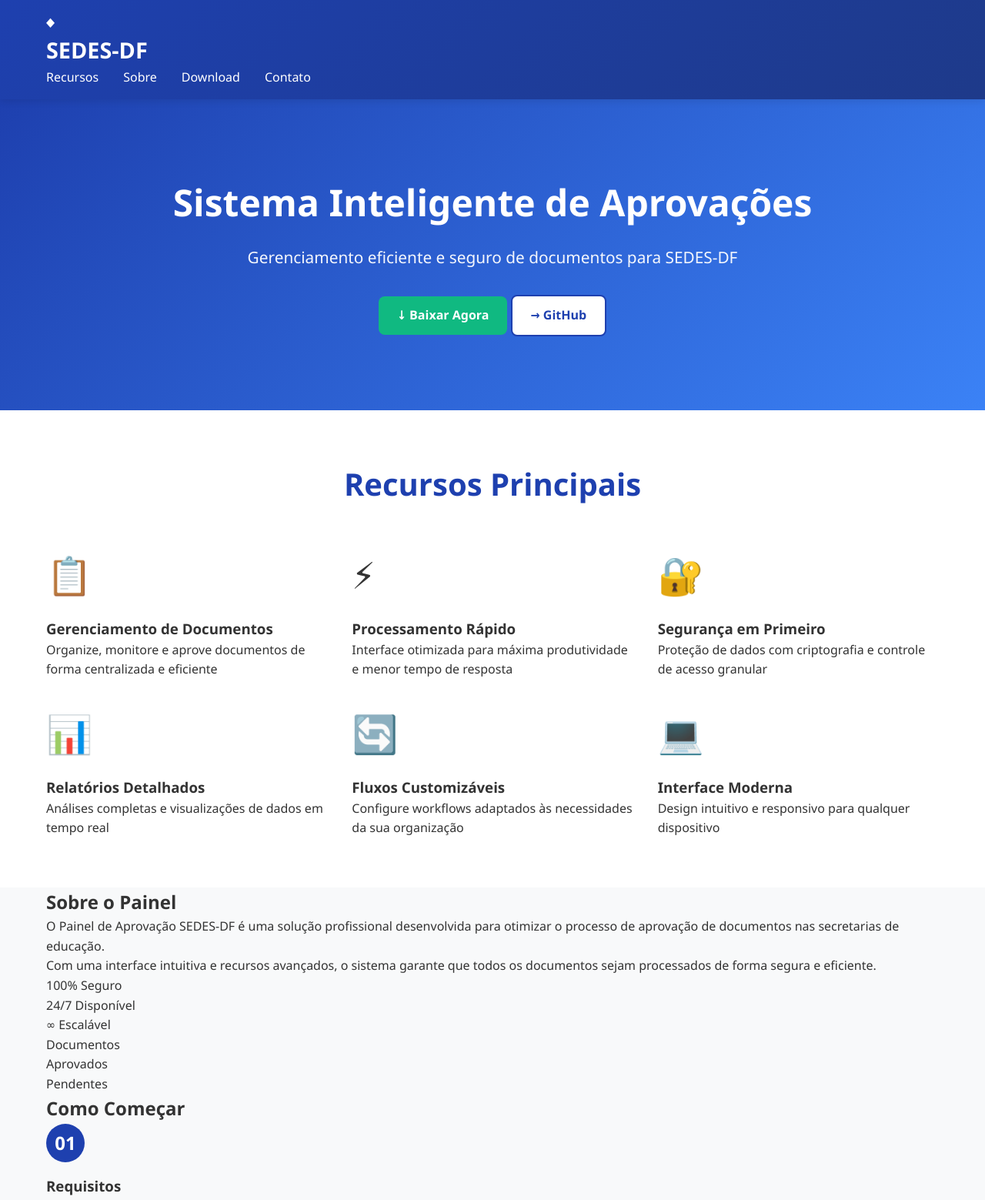
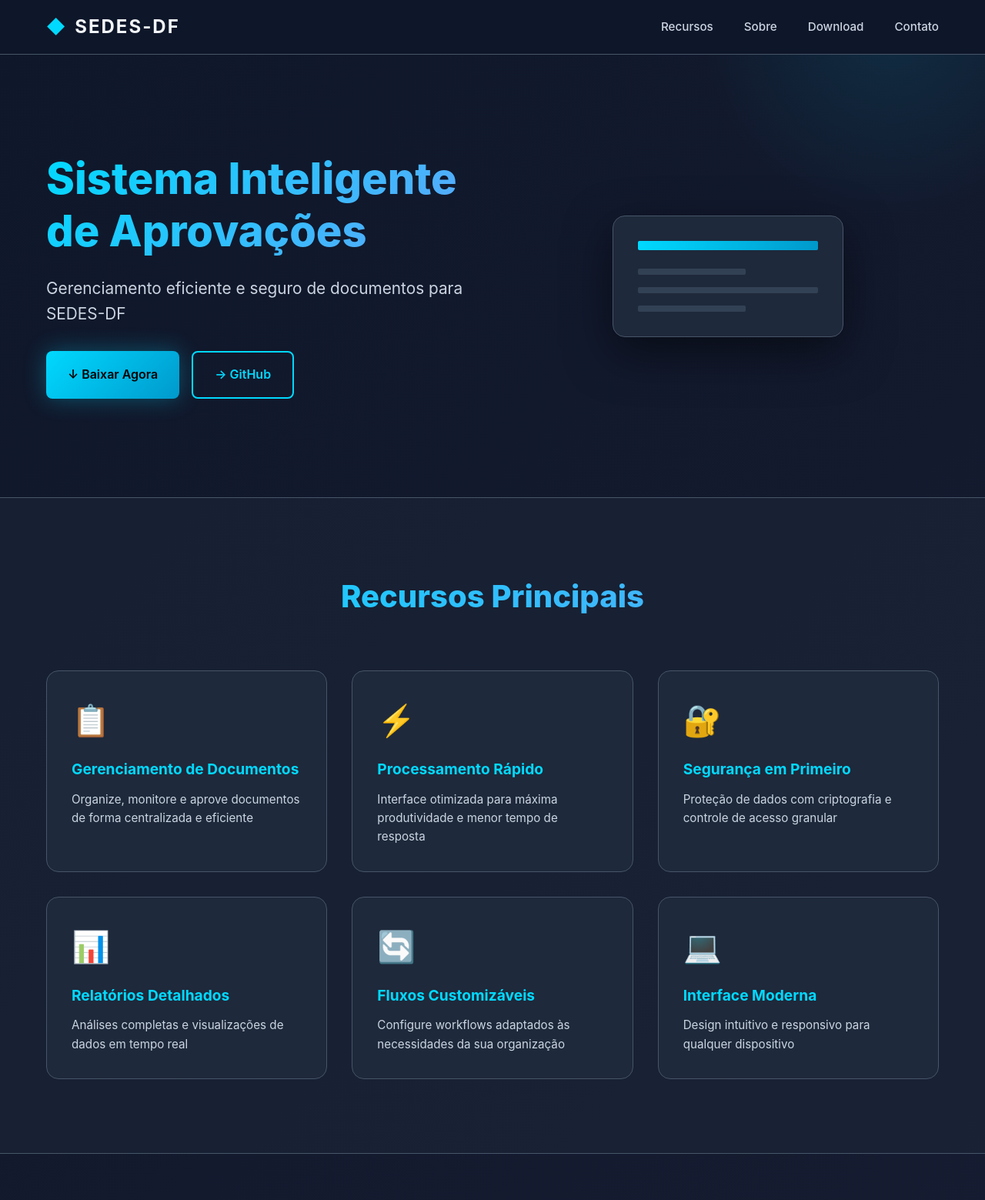
Before and after one commit to rodrigocontatomr-coder/painel-aprovacao-sedes, a plain HTML site: page index.html in a window 1280 px wide. Shown: the top 1559 px of the page at 77% size. Drawn offline with Linux system fonts and the light colour scheme.

Commit message:
refactor: complete redesign with modern dark mode

```diff
--- a/script.js
+++ b/script.js
@@ -12,49 +12,67 @@ document.querySelectorAll('a[href^="#"]').forEach(anchor => {
     });
 });
 
-// Animação ao rolar a página
+// Animação ao rolar
 const observerOptions = {
     threshold: 0.1,
     rootMargin: '0px 0px -100px 0px'
 };
 
-const observer = new IntersectionObserver(function(entries) {
+const observer = new IntersectionObserver((entries) => {
     entries.forEach(entry => {
         if (entry.isIntersecting) {
-            entry.target.style.animation = 'fadeIn 0.6s ease forwards';
+            entry.target.style.animation = 'slideUp 0.6s ease forwards';
             observer.unobserve(entry.target);
         }
     });
 }, observerOptions);
 
-// Aplicar observador aos cards
-document.querySelectorAll('.feature-card, .step, .req-item').forEach(el => {
+document.querySelectorAll('.feature, .step-item, .stat').forEach(el => {
     observer.observe(el);
 });
 
-// Animação CSS
+// Adicionar animação CSS
 const style = document.createElement('style');
 style.textContent = `
-    @keyframes fadeIn {
+    @keyframes slideUp {
         from {
             opacity: 0;
-            transform: translateY(20px);
+            transform: translateY(30px);
         }
         to {
             opacity: 1;
             transform: translateY(0);
         }
     }
+
+    @keyframes glow {
+        0%, 100% {
+            box-shadow: 0 0 20px rgba(0, 217, 255, 0.3);
+        }
+        50% {
+            box-shadow: 0 0 40px rgba(0, 217, 255, 0.6);
+        }
+    }
 `;
 document.head.appendChild(style);
 
-// Função para atualizar ano no footer
-document.addEventListener('DOMContentLoaded', function() {
-    const year = new Date().getFullYear();
-    const footerText = document.querySelector('footer p');
-    if (footerText && footerText.textContent.includes('2026')) {
-        footerText.textContent = footerText.textContent.replace('2026', year);
+// Efeito de parallax suave
+window.addEventListener('scroll', () => {
+    const hero = document.querySelector('.hero');
+    if (hero) {
+        const scrolled = window.pageYOffset;
+        hero.style.backgroundPosition = `0 ${scrolled * 0.5}px`;
     }
 });
 
-console.log('Painel de Aprovação SEDES-DF - Site carregado com sucesso!');
+// Atualizar ano
+document.addEventListener('DOMContentLoaded', () => {
+    const year = new Date().getFullYear();
+    const footer = document.querySelector('.footer-content p');
+    if (footer) {
+        footer.textContent = footer.textContent.replace('2026', year);
+    }
+});
+
+console.log('%c SEDES-DF Painel de Aprovação', 'color: #00d9ff; font-size: 16px; font-weight: bold;');
+console.log('%c Sistema carregado com sucesso! 🚀', 'color: #60a5fa; font-size: 14px;');
--- a/styles.css
+++ b/styles.css
@@ -1,6 +1,18 @@
 /* ========================================
-   ESTILOS GLOBAIS
+   VARIÁVEIS E RESET
    ======================================== */
+
+:root {
+    --bg-primary: #0f172a;
+    --bg-secondary: #1e293b;
+    --bg-tertiary: #334155;
+    --text-primary: #f1f5f9;
+    --text-secondary: #cbd5e1;
+    --accent: #00d9ff;
+    --accent-dark: #0099cc;
+    --success: #10b981;
+    --border: #475569;
+}
 
 * {
     margin: 0;
@@ -8,11 +20,16 @@
     box-sizing: border-box;
 }
 
+html {
+    scroll-behavior: smooth;
+}
+
 body {
-    font-family: 'Segoe UI', Tahoma, Geneva, Verdana, sans-serif;
+    font-family: 'Inter', -apple-system, BlinkMacSystemFont, 'Segoe UI', sans-serif;
+    background: linear-gradient(135deg, var(--bg-primary) 0%, #1a1f35 100%);
+    color: var(--text-primary);
     line-height: 1.6;
-    color: #333;
-    background-color: #f8f9fa;
+    min-height: 100vh;
 }
 
 .container {
@@ -26,41 +43,76 @@ body {
    ======================================== */
 
 .navbar {
-    background: linear-gradient(135deg, #1e40af 0%, #1e3a8a 100%);
-    color: white;
-    padding: 1rem 0;
+    background: rgba(15, 23, 42, 0.95);
+    backdrop-filter: blur(10px);
+    border-bottom: 1px solid var(--border);
     position: sticky;
     top: 0;
-    box-shadow: 0 2px 10px rgba(0, 0, 0, 0.1);
     z-index: 1000;
+    padding: 1rem 0;
 }
 
-.nav-content {
+.nav-wrapper {
     display: flex;
     justify-content: space-between;
     align-items: center;
 }
 
+.logo {
+    display: flex;
+    align-items: center;
+    gap: 0.75rem;
+    cursor: pointer;
+    transition: transform 0.3s;
+}
+
+.logo:hover {
+    transform: scale(1.05);
+}
+
+.logo-icon {
+    font-size: 1.5rem;
+    color: var(--accent);
+}
+
 .logo h1 {
-    font-size: 1.8rem;
+    font-size: 1.5rem;
     font-weight: 700;
+    letter-spacing: 2px;
 }
 
 .nav-links {
     display: flex;
     list-style: none;
-    gap: 2rem;
+    gap: 2.5rem;
 }
 
 .nav-links a {
-    color: white;
+    color: var(--text-secondary);
     text-decoration: none;
-    transition: opacity 0.3s ease;
+    font-size: 0.95rem;
     font-weight: 500;
+    transition: color 0.3s;
+    position: relative;
 }
 
 .nav-links a:hover {
-    opacity: 0.8;
+    color: var(--accent);
+}
+
+.nav-links a::after {
+    content: '';
+    position: absolute;
+    bottom: -5px;
+    left: 0;
+    width: 0;
+    height: 2px;
+    background: var(--accent);
+    transition: width 0.3s;
+}
+
+.nav-links a:hover::after {
+    width: 100%;
 }
 
 /* ========================================
@@ -68,67 +120,134 @@ body {
    ======================================== */
 
 .hero {
-    background: linear-gradient(135deg, #1e40af 0%, #3b82f6 100%);
-    color: white;
-    padding: 6rem 0;
-    text-align: center;
+    padding: 8rem 0;
+    position: relative;
+    overflow: hidden;
 }
 
-.hero-content h2 {
-    font-size: 3rem;
-    margin-bottom: 1rem;
-    font-weight: 700;
+.hero::before {
+    content: '';
+    position: absolute;
+    top: -50%;
+    right: -10%;
+    width: 500px;
+    height: 500px;
+    background: radial-gradient(circle, rgba(0, 217, 255, 0.1) 0%, transparent 70%);
+    border-radius: 50%;
+    pointer-events: none;
 }
 
-.hero-content p {
-    font-size: 1.3rem;
-    margin-bottom: 2rem;
-    opacity: 0.95;
+.hero-content {
+    display: grid;
+    grid-template-columns: 1fr 1fr;
+    gap: 4rem;
+    align-items: center;
+    position: relative;
+    z-index: 1;
 }
 
-.hero-buttons {
+.hero-text h2 {
+    font-size: 3.5rem;
+    font-weight: 800;
+    line-height: 1.2;
+    margin-bottom: 1.5rem;
+    background: linear-gradient(135deg, var(--accent) 0%, #60a5fa 100%);
+    -webkit-background-clip: text;
+    -webkit-text-fill-color: transparent;
+    background-clip: text;
+}
+
+.hero-subtitle {
+    font-size: 1.3rem;
+    color: var(--text-secondary);
+    margin-bottom: 2rem;
+}
+
+.hero-cta {
     display: flex;
     gap: 1rem;
-    justify-content: center;
     flex-wrap: wrap;
 }
 
-/* ========================================
-   BUTTONS
-   ======================================== */
-
 .btn {
-    padding: 0.75rem 1.5rem;
+    padding: 1rem 1.75rem;
     border: none;
     border-radius: 0.5rem;
+    font-size: 1rem;
+    font-weight: 600;
     cursor: pointer;
     text-decoration: none;
-    font-weight: 600;
-    transition: all 0.3s ease;
-    display: inline-block;
-    font-size: 1rem;
+    transition: all 0.3s;
+    display: inline-flex;
+    align-items: center;
+    gap: 0.5rem;
 }
 
 .btn-primary {
-    background: #10b981;
-    color: white;
+    background: linear-gradient(135deg, var(--accent) 0%, var(--accent-dark) 100%);
+    color: #000;
+    box-shadow: 0 0 30px rgba(0, 217, 255, 0.3);
 }
 
 .btn-primary:hover {
-    background: #059669;
-    transform: translateY(-2px);
-    box-shadow: 0 5px 15px rgba(16, 185, 129, 0.3);
+    transform: translateY(-3px);
+    box-shadow: 0 0 50px rgba(0, 217, 255, 0.5);
 }
 
 .btn-secondary {
-    background: white;
-    color: #1e40af;
-    border: 2px solid #1e40af;
+    background: transparent;
+    color: var(--accent);
+    border: 2px solid var(--accent);
 }
 
 .btn-secondary:hover {
-    background: #f0f9ff;
-    transform: translateY(-2px);
+    background: rgba(0, 217, 255, 0.1);
+    transform: translateY(-3px);
+}
+
+.btn-large {
+    padding: 1.2rem 2rem;
+    font-size: 1.1rem;
+}
+
+.hero-visual {
+    display: flex;
+    justify-content: center;
+    align-items: center;
+}
+
+.visual-card {
+    background: var(--bg-secondary);
+    border: 1px solid var(--border);
+    border-radius: 1rem;
+    padding: 2rem;
+    width: 100%;
+    max-width: 300px;
+    box-shadow: 0 20px 60px rgba(0, 0, 0, 0.5);
+    backdrop-filter: blur(10px);
+}
+
+.card-header {
+    height: 12px;
+    background: linear-gradient(90deg, var(--accent), var(--accent-dark));
+    border-radius: 2px;
+    margin-bottom: 1.5rem;
+}
+
+.card-content {
+    display: flex;
+    flex-direction: column;
+    gap: 1rem;
+}
+
+.line {
+    height: 8px;
+    background: var(--bg-tertiary);
+    border-radius: 2px;
+}
+
+.line.short {
+    width: 60%;
 }
 
 /* ========================================
@@ -136,144 +255,221 @@ body {
    ======================================== */
 
 .features {
-    padding: 4rem 0;
-    background: white;
+    padding: 6rem 0;
+    background: rgba(30, 41, 59, 0.5);
+    border-top: 1px solid var(--border);
+    border-bottom: 1px solid var(--border);
 }
 
-.features h2 {
+.section-title {
     font-size: 2.5rem;
+    font-weight: 800;
     text-align: center;
-    margin-bottom: 3rem;
-    color: #1e40af;
+    margin-bottom: 4rem;
+    background: linear-gradient(135deg, var(--accent) 0%, #60a5fa 100%);
+    -webkit-background-clip: text;
+    -webkit-text-fill-color: transparent;
+    background-clip: text;
 }
 
 .features-grid {
     display: grid;
-    grid-template-columns: repeat(auto-fit, minmax(300px, 1fr));
+    grid-template-columns: repeat(auto-fit, minmax(320px, 1fr));
     gap: 2rem;
 }
 
-.feature-card {
-    background: #f8f9fa;
+.feature {
+    background: var(--bg-secondary);
+    border: 1px solid var(--border);
     padding: 2rem;
     border-radius: 1rem;
-    text-align: center;
-    transition: all 0.3s ease;
-    border: 2px solid transparent;
+    transition: all 0.3s;
+    cursor: pointer;
 }
 
-.feature-card:hover {
+.feature:hover {
+    border-color: var(--accent);
+    box-shadow: 0 0 30px rgba(0, 217, 255, 0.2);
     transform: translateY(-5px);
-    border-color: #1e40af;
-    box-shadow: 0 10px 25px rgba(30, 64, 175, 0.1);
 }
 
 .feature-icon {
-    font-size: 3rem;
+    font-size: 2.5rem;
     margin-bottom: 1rem;
 }
 
-.feature-card h3 {
-    color: #1e40af;
-    margin-bottom: 0.5rem;
+.feature h3 {
+    font-size: 1.2rem;
+    margin-bottom: 0.75rem;
+    color: var(--accent);
 }
 
-.feature-card p {
-    color: #666;
+.feature p {
+    color: var(--text-secondary);
     font-size: 0.95rem;
 }
 
 /* ========================================
-   INSTALLATION SECTION
+   ABOUT SECTION
    ======================================== */
 
-.installation {
-    padding: 4rem 0;
-    background: linear-gradient(135deg, #f0f9ff 0%, #e0f2fe 100%);
+.about {
+    padding: 6rem 0;
 }
 
-.installation h2 {
-    font-size: 2.5rem;
-    text-align: center;
-    margin-bottom: 3rem;
-    color: #1e40af;
+.about-content {
+    display: grid;
+    grid-template-columns: 1fr 1fr;
+    gap: 4rem;
+    align-items: center;
 }
 
-.installation-steps {
+.about-text h2 {
+    font-size: 2.5rem;
+    font-weight: 800;
+    margin-bottom: 1.5rem;
+    color: var(--accent);
+}
+
+.about-text p {
+    color: var(--text-secondary);
+    margin-bottom: 1.5rem;
+    line-height: 1.8;
+}
+
+.about-stats {
+    display: grid;
+    grid-template-columns: repeat(3, 1fr);
+    gap: 2rem;
+    margin-top: 2rem;
+}
+
+.stat {
+    background: var(--bg-secondary);
+    border: 1px solid var(--border);
+    padding: 1.5rem;
+    border-radius: 0.75rem;
+    text-align: center;
+}
+
+.stat-number {
+    display: block;
+    font-size: 2rem;
+    font-weight: 800;
+    color: var(--accent);
+    margin-bottom: 0.5rem;
+}
+
+.stat-label {
+    color: var(--text-secondary);
+    font-size: 0.9rem;
+}
+
+.feature-box {
+    background: var(--bg-secondary);
+    border: 1px solid var(--border);
+    border-radius: 1rem;
+    padding: 2rem;
+    display: flex;
+    flex-direction: column;
+    gap: 1rem;
+}
+
+.box-item {
+    background: var(--bg-tertiary);
+    padding: 1rem;
+    border-radius: 0.5rem;
+    text-align: center;
+    color: var(--text-secondary);
+    transition: all 0.3s;
+}
+
+.box-item.active {
+    background: var(--accent);
+    color: #000;
+    font-weight: 600;
+}
+
+/* ========================================
+   DOWNLOAD SECTION
+   ======================================== */
+
+.download {
+    padding: 6rem 0;
+    background: rgba(30, 41, 59, 0.5);
+    border-top: 1px solid var(--border);
+    border-bottom: 1px solid var(--border);
+}
+
+.download-steps {
     display: grid;
     grid-template-columns: repeat(auto-fit, minmax(250px, 1fr));
     gap: 2rem;
+    margin-bottom: 3rem;
 }
 
-.step {
-    background: white;
+.step-item {
+    background: var(--bg-secondary);
+    border: 1px solid var(--border);
     padding: 2rem;
     border-radius: 1rem;
     text-align: center;
-    box-shadow: 0 2px 10px rgba(0, 0, 0, 0.05);
 }
 
 .step-number {
-    display: inline-flex;
-    align-items: center;
-    justify-content: center;
-    width: 50px;
-    height: 50px;
-    background: #1e40af;
-    color: white;
-    border-radius: 50%;
-    font-size: 1.5rem;
-    font-weight: 700;
+    font-size: 2.5rem;
+    font-weight: 800;
+    color: var(--accent);
     margin-bottom: 1rem;
 }
 
-.step h3 {
-    color: #1e40af;
-    margin-bottom: 0.5rem;
+.step-item h3 {
+    font-size: 1.2rem;
+    margin-bottom: 0.75rem;
+    color: var(--text-primary);
 }
 
-.step p {
-    color: #666;
+.step-item p {
+    color: var(--text-secondary);
     font-size: 0.95rem;
 }
 
+.download-cta {
+    text-align: center;
+}
+
 /* ========================================
-   REQUIREMENTS SECTION
+   TECH STACK SECTION
    ======================================== */
 
-.requirements {
+.tech-stack {
     padding: 4rem 0;
-    background: white;
 }
 
-.requirements h2 {
-    font-size: 2.5rem;
-    text-align: center;
-    margin-bottom: 3rem;
-    color: #1e40af;
-}
-
-.requirements-grid {
+.tech-grid {
     display: grid;
-    grid-template-columns: repeat(auto-fit, minmax(250px, 1fr));
+    grid-template-columns: repeat(auto-fit, minmax(150px, 1fr));
     gap: 2rem;
 }
 
-.req-item {
-    background: #f8f9fa;
-    padding: 1.5rem;
-    border-radius: 0.75rem;
-    border-left: 4px solid #1e40af;
+.tech-item {
+    text-align: center;
 }
 
-.req-item strong {
-    color: #1e40af;
-    display: block;
-    margin-bottom: 0.5rem;
+.tech-badge {
+    display: inline-block;
+    background: var(--bg-secondary);
+    border: 2px solid var(--accent);
+    color: var(--accent);
+    padding: 0.75rem 1.5rem;
+    border-radius: 0.5rem;
+    font-weight: 600;
+    transition: all 0.3s;
 }
 
-.req-item p {
-    color: #666;
+.tech-badge:hover {
+    background: var(--accent);
+    color: #000;
 }
 
 /* ========================================
@@ -281,46 +477,79 @@ body {
    ======================================== */
 
 .contact {
-    padding: 4rem 0;
-    background: linear-gradient(135deg, #1e40af 0%, #1e3a8a 100%);
-    color: white;
+    padding: 6rem 0;
+    background: rgba(30, 41, 59, 0.5);
+    border-top: 1px solid var(--border);
     text-align: center;
 }
 
-.contact h2 {
+.contact-content h2 {
     font-size: 2.5rem;
+    font-weight: 800;
+    margin-bottom: 1rem;
+    background: linear-gradient(135deg, var(--accent) 0%, #60a5fa 100%);
+    -webkit-background-clip: text;
+    -webkit-text-fill-color: transparent;
+    background-clip: text;
+}
+
+.contact-content p {
+    font-size: 1.1rem;
+    color: var(--text-secondary);
     margin-bottom: 2rem;
 }
 
-.contact-info p {
-    font-size: 1.2rem;
-    margin-bottom: 1.5rem;
+.contact-links {
+    display: flex;
+    gap: 1rem;
+    justify-content: center;
+    flex-wrap: wrap;
+}
+
+.contact-btn {
+    background: var(--bg-secondary);
+    border: 2px solid var(--accent);
+    color: var(--accent);
+    padding: 0.75rem 2rem;
+    border-radius: 0.5rem;
+    text-decoration: none;
+    font-weight: 600;
+    transition: all 0.3s;
+    cursor: pointer;
+}
+
+.contact-btn:hover {
+    background: var(--accent);
+    color: #000;
 }
 
 /* ========================================
    FOOTER
    ======================================== */
 
-footer {
-    background: #1e3a8a;
-    color: white;
-    text-align: center;
+.footer {
+    border-top: 1px solid var(--border);
     padding: 2rem 0;
-    border-top: 3px solid #1e40af;
+    background: rgba(15, 23, 42, 0.95);
 }
 
-footer p {
+.footer-content {
+    text-align: center;
+    color: var(--text-secondary);
+}
+
+.footer-content p {
     margin: 0.5rem 0;
 }
 
-footer a {
-    color: #60a5fa;
+.footer-content a {
+    color: var(--accent);
     text-decoration: none;
-    transition: color 0.3s ease;
+    transition: color 0.3s;
 }
 
-footer a:hover {
-    color: white;
+.footer-content a:hover {
+    color: #60a5fa;
 }
 
 /* ========================================
@@ -328,64 +557,81 @@ footer a:hover {
    ======================================== */
 
 @media (max-width: 768px) {
-    .nav-links {
-        gap: 1rem;
-        font-size: 0.9rem;
-    }
-
-    .hero-content h2 {
+    .hero-text h2 {
         font-size: 2rem;
     }
 
-    .hero-content p {
-        font-size: 1.1rem;
+    .hero-content {
+        grid-template-columns: 1fr;
+        gap: 2rem;
     }
 
-    .hero-buttons {
+    .nav-links {
+        gap: 1.5rem;
+        font-size: 0.85rem;
+    }
+
+    .section-title {
+        font-size: 2rem;
+    }
+
+    .about-content,
+    .hero-content {
+        grid-template-columns: 1fr;
+    }
+
+    .about-stats {
+        grid-template-columns: 1fr;
+    }
+
+    .hero {
+        padding: 4rem 0;
+    }
+
+    .features,
+    .download,
+    .contact {
+        padding: 4rem 0;
+    }
+}
+
+@media (max-width: 480px) {
+    .logo h1 {
+        font-size: 1.2rem;
+    }
+
+    .nav-links {
+        gap: 1rem;
+        font-size: 0.75rem;
+    }
+
+    .hero-text h2 {
+        font-size: 1.5rem;
+    }
+
+    .hero-subtitle {
+        font-size: 1rem;
+    }
+
+    .hero-cta {
         flex-direction: column;
     }
 
     .btn {
         width: 100%;
+        justify-content: center;
     }
 
-    .features h2,
-    .installation h2,
-    .requirements h2,
-    .contact h2 {
-        font-size: 2rem;
-    }
-
-    .feature-card,
-    .step,
-    .req-item {
-        padding: 1.5rem;
-    }
-}
-
-@media (max-width: 480px) {
-    .container {
-        padding: 0 15px;
-    }
-
-    .logo h1 {
-        font-size: 1.3rem;
-    }
-
-    .nav-links {
-        flex-direction: column;
-        gap: 0.5rem;
+    .section-title {
+        font-size: 1.75rem;
     }
 
     .hero {
-        padding: 3rem 0;
+        padding: 2rem 0;
     }
 
-    .hero-content h2 {
-        font-size: 1.5rem;
-    }
-
-    .hero-content p {
-        font-size: 1rem;
+    .hero::before {
+        width: 300px;
+        height: 300px;
     }
 }
```
Also changed, not shown: index.html (+1 -1 lines).
